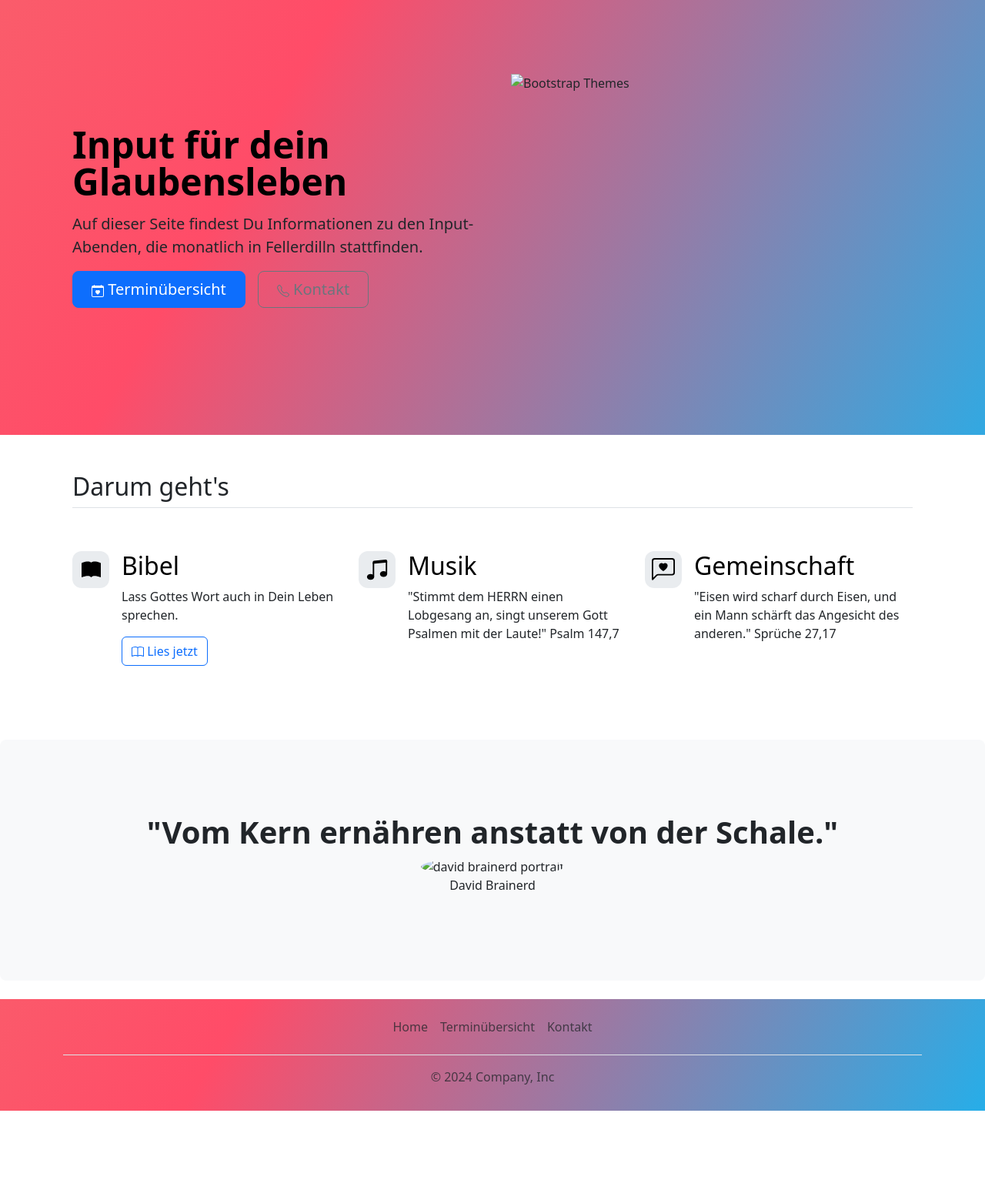
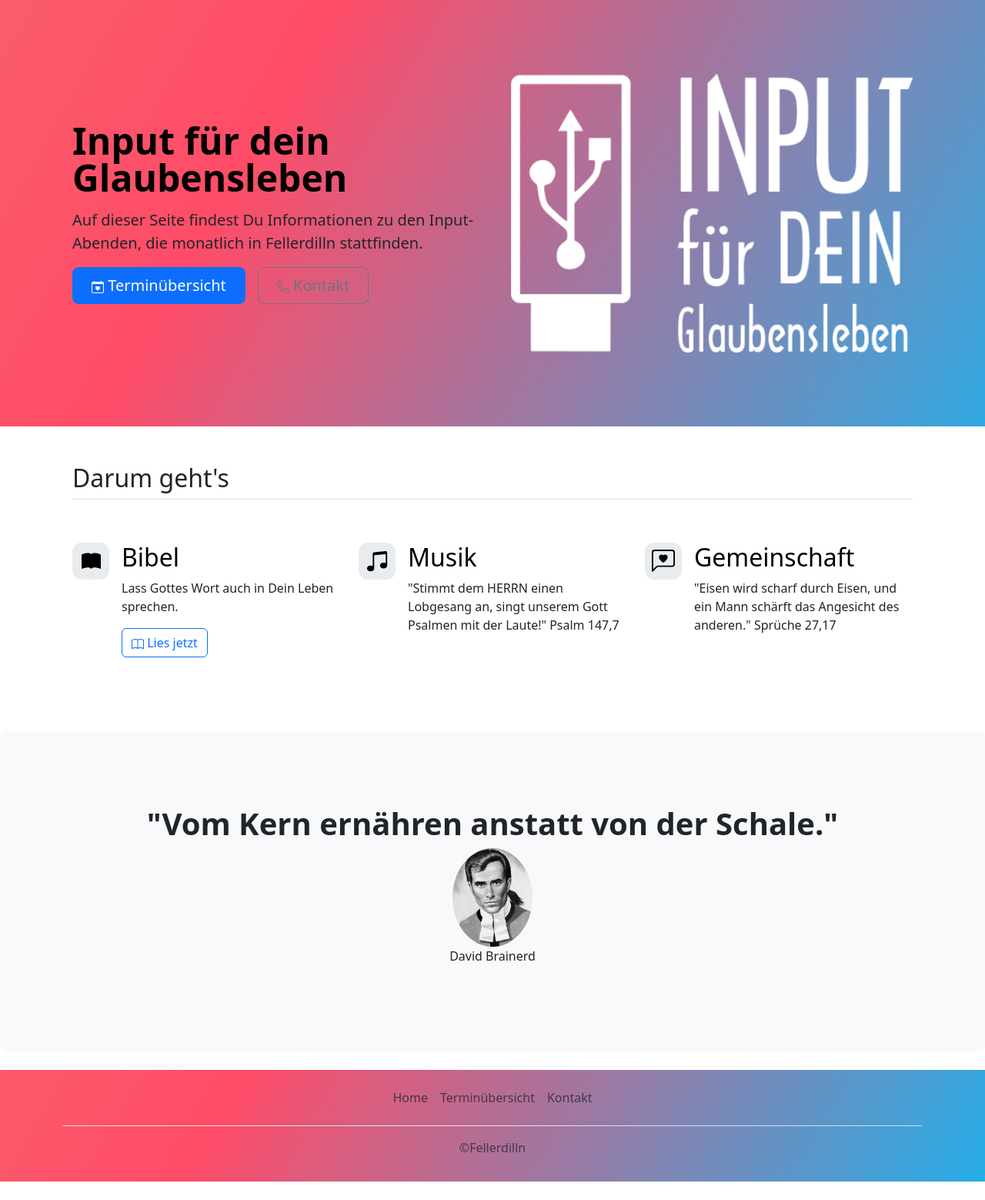
Before and after one commit to hafeja/input, a plain HTML site: page index.html in a window 1280 px wide. Shown: the whole page at 77% size. Before the commit the page ends 1467 px from the top, so only its background shows below. Drawn offline with nearby package versions, Linux system fonts and the light colour scheme; files that its build step writes are made by us from their sources.

Commit message:
Update index.html

```diff
--- a/index.html
+++ b/index.html
@@ -5,7 +5,7 @@
   <meta charset="UTF-8">
   <meta name="viewport" content="width=device-width, initial-scale=1.0">
   <title>inputfuerdeinglaubensleben</title>
-  <link href="css/style.css" rel="stylesheet">
+  <link href="style.css" rel="stylesheet">
   <link href="https://cdn.jsdelivr.net/npm/bootstrap@5.3.3/dist/css/bootstrap.min.css" rel="stylesheet"
     integrity="sha384-QWTKZyjpPEjISv5WaRU9OFeRpok6YctnYmDr5pNlyT2bRjXh0JMhjY6hW+ALEwIH" crossorigin="anonymous">
 </head>
@@ -17,7 +17,7 @@
     <div class="container col-xxl-8 px-4 py-5">
       <div class="row flex-lg-row-reverse align-items-center g-5 py-5">
         <div class="col-10 col-sm-8 col-lg-6">
-          <img src="./images/usb-logo.png" class="d-block mx-lg-auto img-fluid" alt="Bootstrap Themes" width="700" height="500" loading="lazy">
+          <img src="./usb-logo.png" class="d-block mx-lg-auto img-fluid" alt="Bootstrap Themes" width="700" height="500" loading="lazy">
         </div>
         <div class="col-lg-6">
           <h1 class="display-5 fw-bold text-body-emphasis lh-1 mb-3">Input für dein Glaubensleben</h1>
@@ -96,7 +96,7 @@
     <div class="p-5 mb-4 bg-body-tertiary rounded-3">
       <div class="container-fluid py-5 text-center">
         <h1 class="display-6 fw-bold">"Vom Kern ernähren anstatt von der Schale."</h1>
-        <img id="profile-image" src="./images/David-Brainerd-BW.jpg" alt="david brainerd portrait">
+        <img id="profile-image" src="./David-Brainerd-BW.jpg" alt="david brainerd portrait">
         <p>David Brainerd</p>
       </div>
     </div>
@@ -107,14 +107,14 @@
   </section>
   <!-- Footer -->
   <section id="footer" class="gradient-background">
-        <div class="container">
+    <div class="container">
       <footer class="py-3 my-4">
         <ul class="nav justify-content-center border-bottom pb-3 mb-3">
           <li class="nav-item"><a href="#" class="nav-link px-2 text-body-secondary">Home</a></li>
           <li class="nav-item"><a href="#" class="nav-link px-2 text-body-secondary">Terminübersicht</a></li>
           <li class="nav-item"><a href="#" class="nav-link px-2 text-body-secondary">Kontakt</a></li>
         </ul>
-        <p class="text-center text-body-secondary">© 2024 Company, Inc</p>
+        <p class="text-center text-body-secondary">©Fellerdilln</p>
       </footer>
     </div>
   </section>
```
